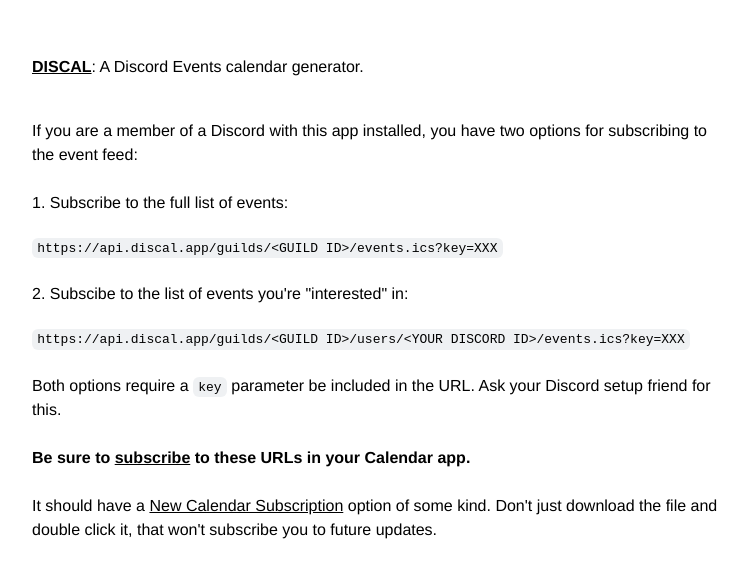
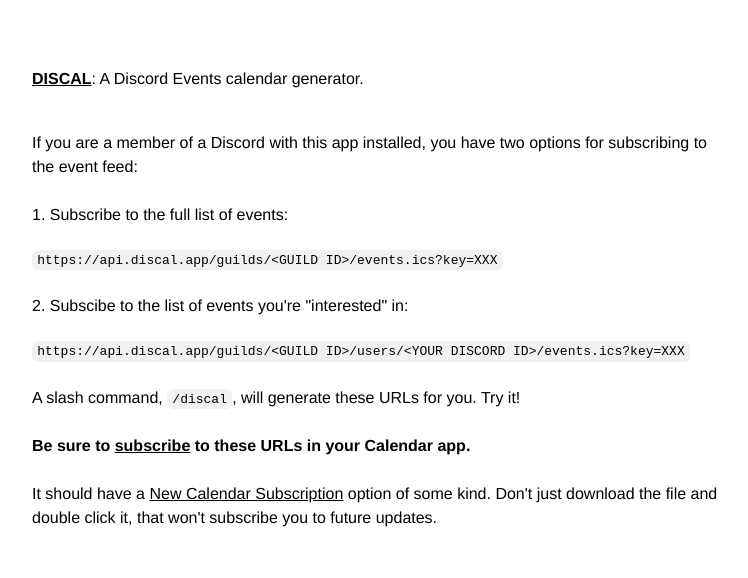
Before and after one commit to dougpfeffer/discal.app, a website: page index.html in a window 1280 px wide. Shown: the part 102-680 px from the top of the page, without its empty margins (258-1006 px from the left). Drawn offline with Linux system fonts and the light colour scheme.

Commit message:
slash command comment

```diff
--- a/index.html
+++ b/index.html
@@ -46,7 +46,7 @@
   <p><code>https://api.discal.app/guilds/&lt;GUILD ID&gt;/events.ics?key=XXX</code></p>
   <p>2. Subscibe to the list of events you're "interested" in:</p>
   <p><code>https://api.discal.app/guilds/&lt;GUILD ID&gt;/users/&lt;YOUR DISCORD ID&gt;/events.ics?key=XXX</code></p>
-  <p>Both options require a <code>key</code> parameter be included in the URL. Ask your Discord setup friend for this.</p>
+  <p>A slash command, <code>/discal</code>, will generate these URLs for you. Try it!</p>
   <p><strong>Be sure to <u>subscribe</u> to these URLs in your Calendar app.</strong></p>
   <p>It should have a <a href="https://support.apple.com/guide/calendar/subscribe-to-calendars-icl1022/mac" target="_blank">New Calendar Subscription</a> option of some kind. Don't just download the file and double click it, that won't subscribe you to future updates.</p>
 </body>
```
